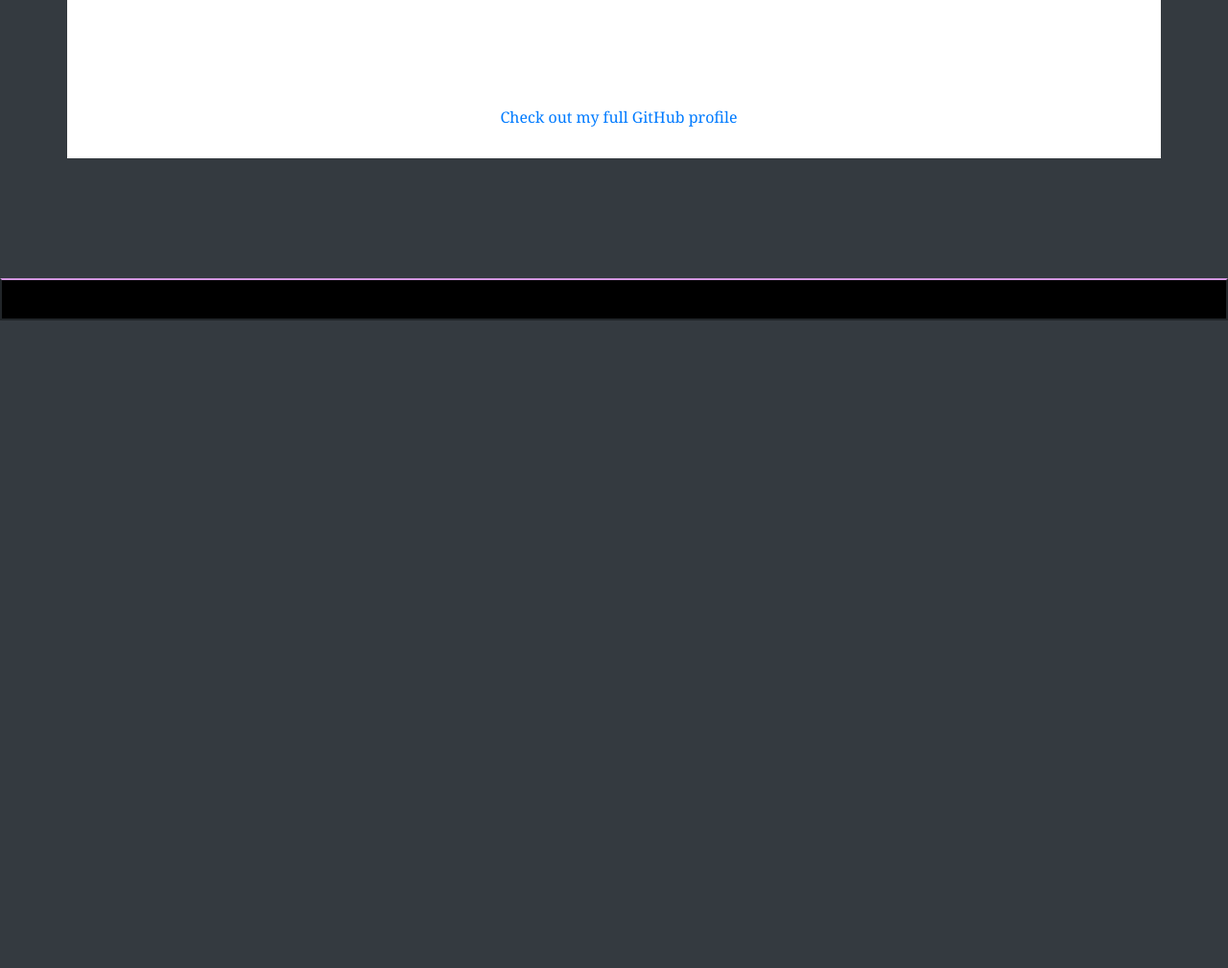
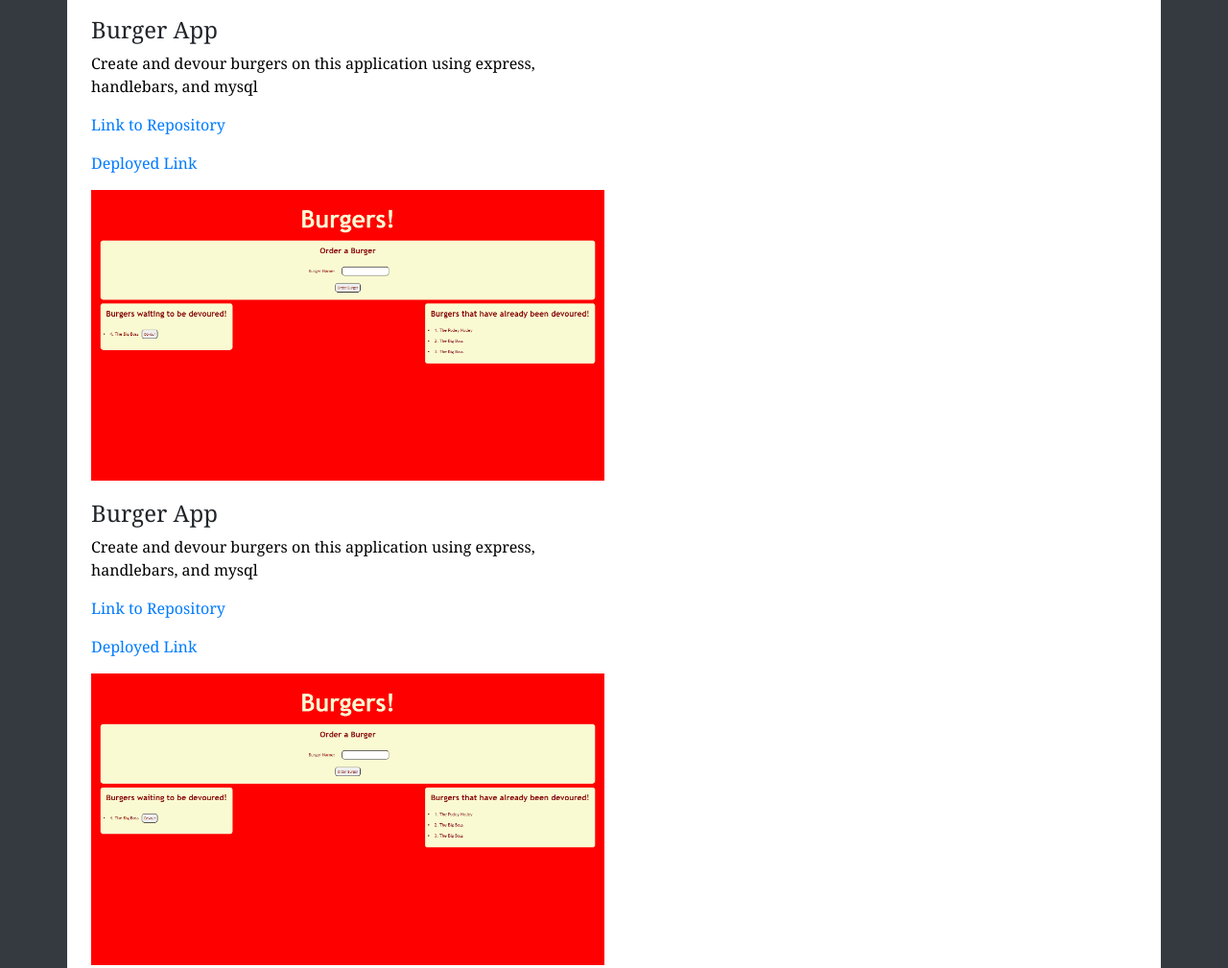
Before and after one commit to ElijahFlanders96/Professional_Portfolio, a plain HTML site: page portfolio.html in a window 1280 px wide. Shown: the part 2400-3409 px from the top of the page at 96% size. Before the commit the page ends 2734 px from the top, so only its background shows below. Drawn offline with nearby package versions, Linux system fonts and the light colour scheme.

Commit message:
added two new sections in the portfolio for two new projects

```diff
--- a/portfolio.html
+++ b/portfolio.html
@@ -181,6 +181,24 @@
                         <img class="img-fluid" src="burgerapp.png" alt="picture">
                     </div>
                 </div>
+                <div class="row" id="row-3">
+                    <div class="col-lg-6 col-md-12">
+                        <h4>Burger App</h4>
+                        <p>Create and devour burgers on this application using express, handlebars, and mysql</p>
+                        <p><a href="https://github.com/ElijahFlanders96/Burger_App">Link to Repository</a></p>
+                        <p><a href="https://secure-coast-61532.herokuapp.com/">Deployed Link</a></p>
+                        <img class="img-fluid" src="burgerapp.png" alt="picture">
+                    </div>
+                </div>
+                <div class="row" id="row-3">
+                    <div class="col-lg-6 col-md-12">
+                        <h4>Burger App</h4>
+                        <p>Create and devour burgers on this application using express, handlebars, and mysql</p>
+                        <p><a href="https://github.com/ElijahFlanders96/Burger_App">Link to Repository</a></p>
+                        <p><a href="https://secure-coast-61532.herokuapp.com/">Deployed Link</a></p>
+                        <img class="img-fluid" src="burgerapp.png" alt="picture">
+                    </div>
+                </div>
                 <br>
                 <br>
                 <br>
```
